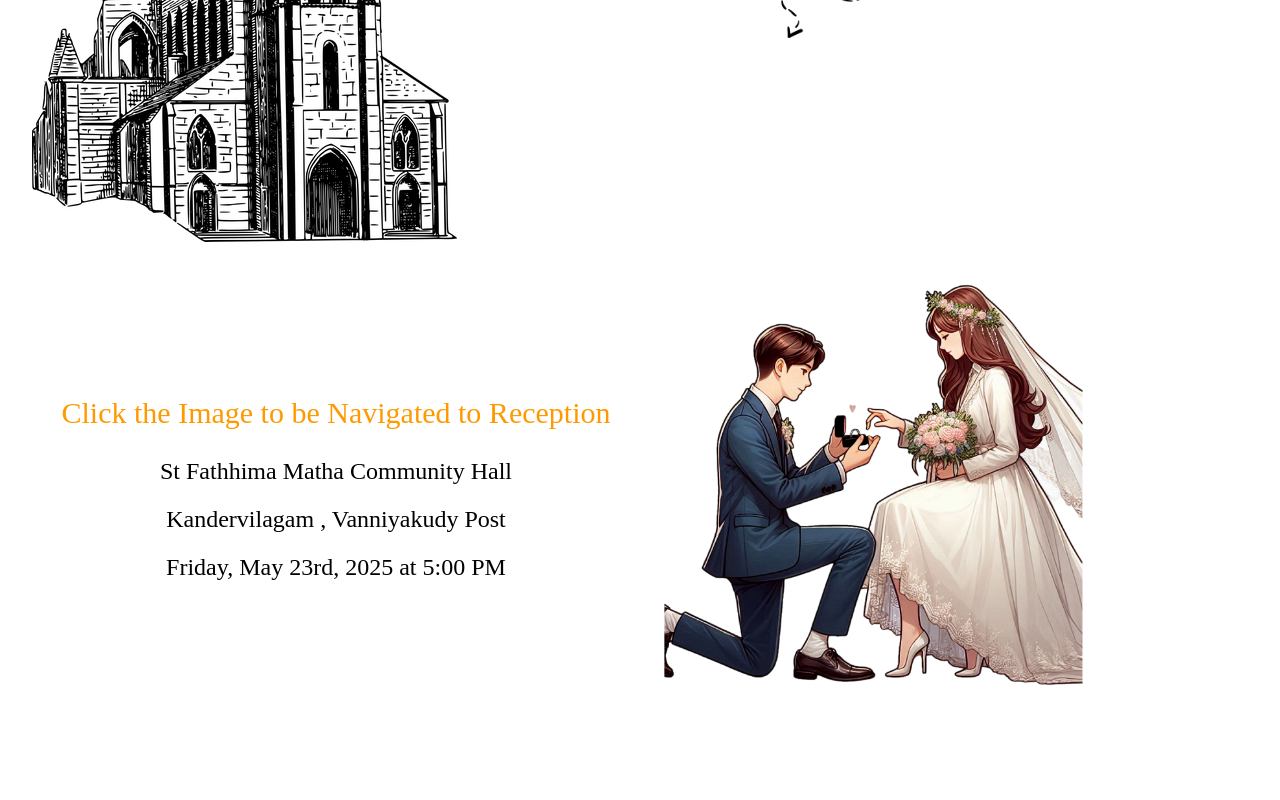
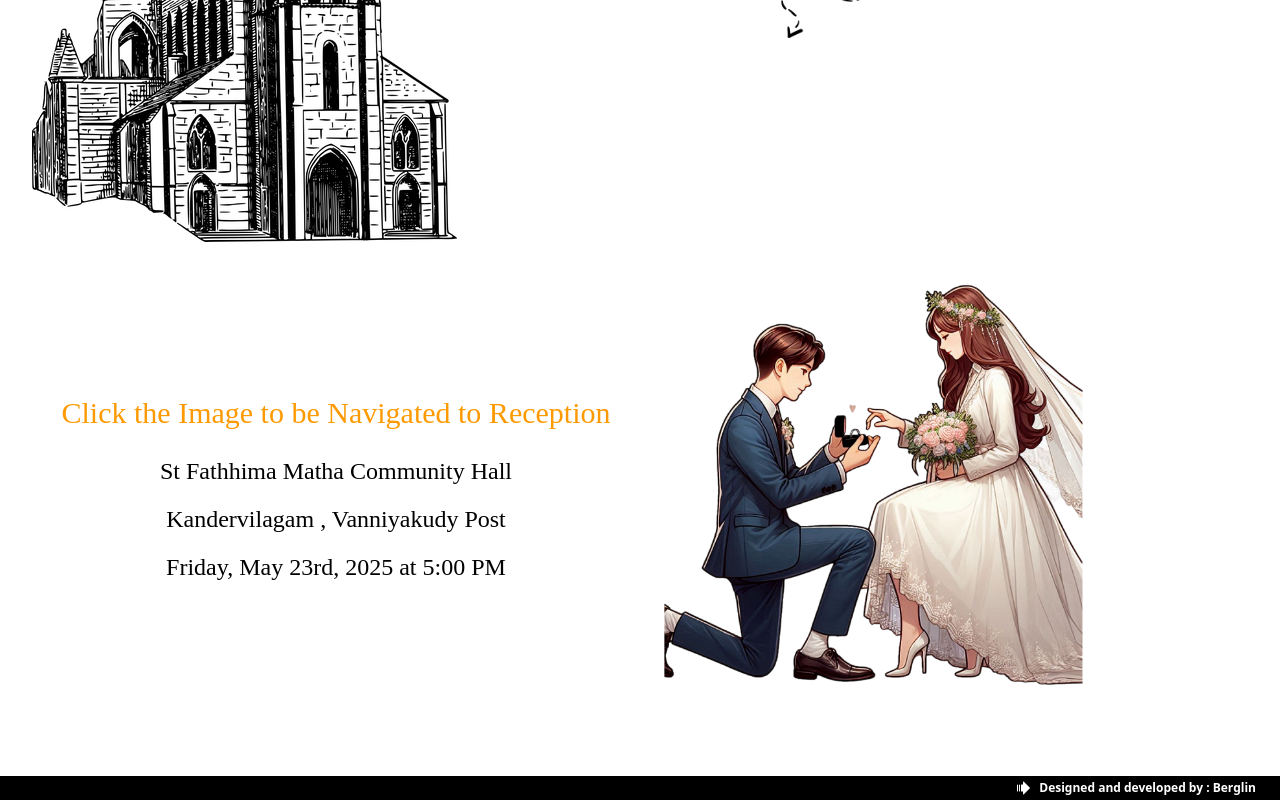
Before and after one commit to viclito/gigi-wedding, a React (Vite) app: page / in a window 1280 px wide. Shown: the part 4828-5628 px from the top of the page. Before the commit the page ends 5604 px from the top, so only its background shows below. Built offline with nearby package versions, Linux system fonts and the light colour scheme.

Commit message:
first commit

```diff
--- a/index.html
+++ b/index.html
@@ -2,9 +2,9 @@
 <html lang="en">
   <head>
     <meta charset="UTF-8" />
-    <link rel="icon" type="image/svg+xml" href="/vite.svg" />
+    <link rel="icon" type="image/svg+xml" href="/gigi.svg" />
     <meta name="viewport" content="width=device-width, initial-scale=1.0" />
-    <title>Vite + React</title>
+    <title>Jebin & Gigi Diary</title>
     <link href="/src/index.css" rel="stylesheet">
   </head>
   <body>
--- a/src/Pages/MainPage/FifthPage.jsx
+++ b/src/Pages/MainPage/FifthPage.jsx
@@ -1,5 +1,5 @@
 import React, { useState } from 'react';
-import { FaMapMarkerAlt, FaClock, FaChurch } from 'react-icons/fa';
+import { PiArrowFatLinesRightFill } from "react-icons/pi";
 import Church from '../../assets/church.png'
 import house from '../../assets/house.png'
 import arrow from '../../assets/arrow.png'
@@ -50,6 +50,7 @@ const LocationPage = () => {
   });
 
   return (
+    <>
         <div className="min-h-screen py-12 px-4 sm:px-6 lg:px-8">
         <div className="max-w-7xl mx-auto">
             <h1
@@ -165,7 +166,13 @@ const LocationPage = () => {
                 </div>
             </div>
         </div>
+
         </div>
+        <div className='w-screen bg-black flex justify-end gap-2 items-center'>
+            <PiArrowFatLinesRightFill className='text-white'/>
+            <h6 className='text-end text-white pr-6 py-1 font-bold text-xs'><a href="https://portfolio-git-main-berglins-projects.vercel.app/" target='_blank'>Designed and developed by :  Berglin</a> </h6>
+        </div>
+    </>
   );
 };
 
```
Also changed, not shown: 2 other files (tests, documents, lock files or other folders). Lines whose indentation alone changed are shown as unchanged.
